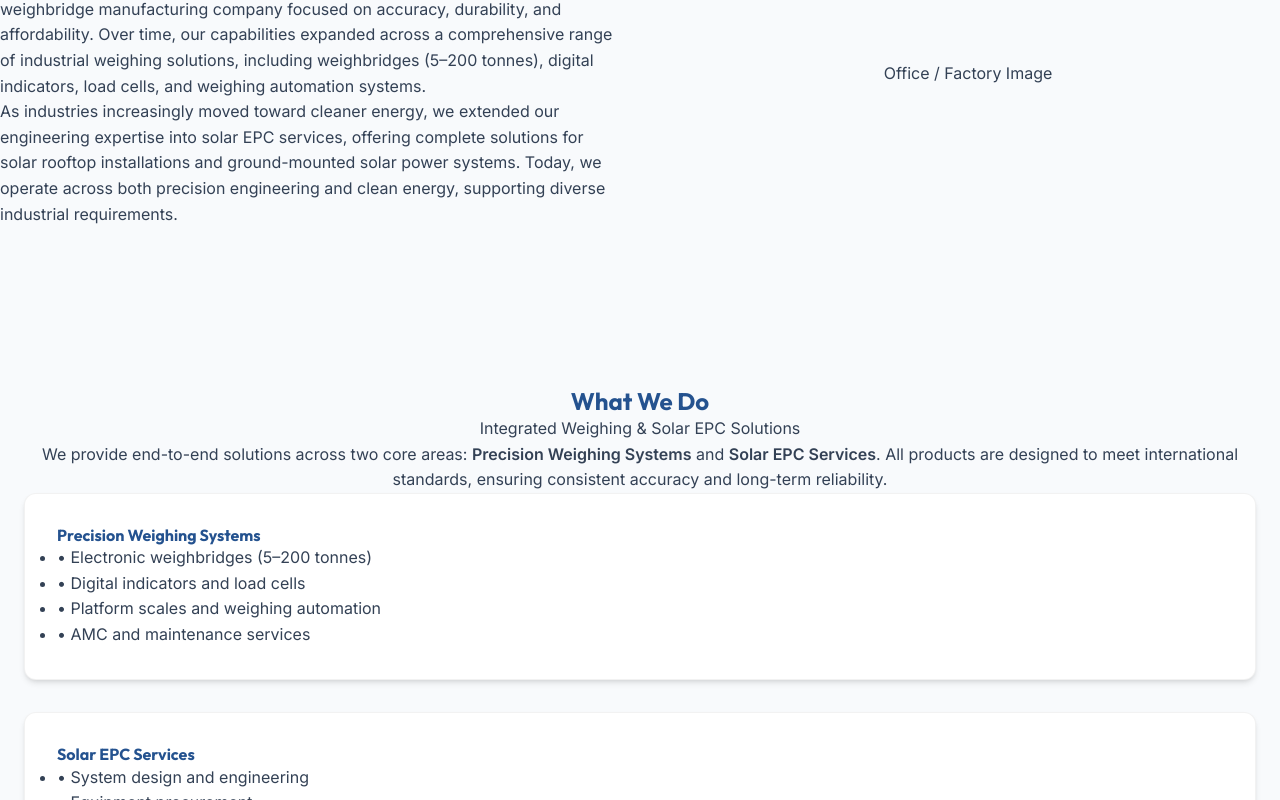
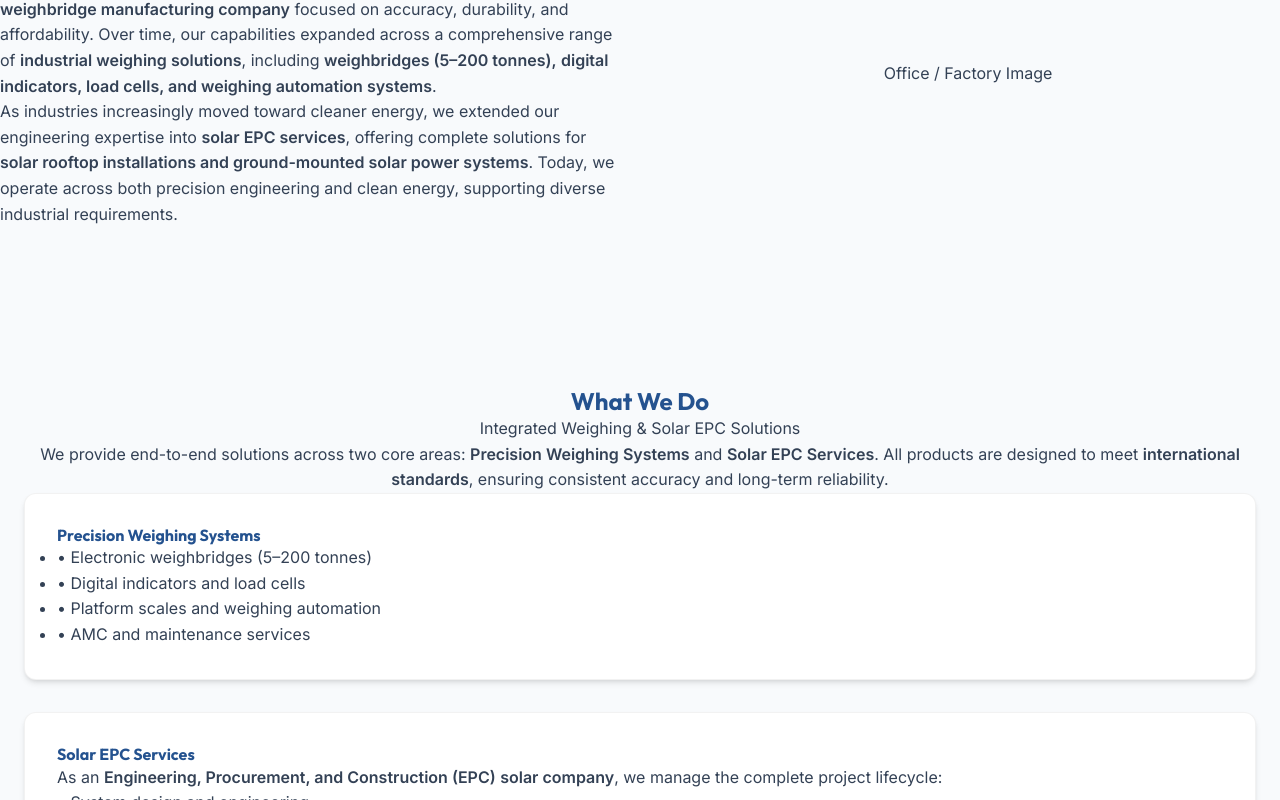
Before and after one commit to SoumilLathey/lwt-website, a React (Vite) app: page /about in a window 1280 px wide. Shown: the part 640-1440 px from the top of the page. Built offline with nearby package versions, Linux system fonts and the light colour scheme.

Commit message:
Add bold formatting to all content to match original document format

```diff
--- a/src/components/Contact.jsx
+++ b/src/components/Contact.jsx
@@ -75,7 +75,7 @@ const Contact = () => {
                 >
                     <div className="contact-info">
                         <h2>Let's Build the Right Solution for Your Business</h2>
-                        <p>Whether you're planning a solar installation, upgrading industrial weighing systems, or securing a maintenance contract, our team is ready to help.</p>
+                        <p>Whether you're planning a <strong>solar installation</strong>, upgrading <strong>industrial weighing systems</strong>, or securing a <strong>maintenance contract</strong>, <strong>our team is ready</strong> to help.</p>
 
                         <div className="info-item">
                             <div className="info-icon"><Phone size={20} /></div>
@@ -195,6 +195,7 @@ const Contact = () => {
                             ></textarea>
                         </div>
 
+
                         <button
                             type="submit"
                             className="btn btn-primary w-full justify-center"
@@ -202,7 +203,7 @@ const Contact = () => {
                         >
                             {loading ? 'Sending...' : (
                                 <>
-                                    Send Message <Send size={18} />
+                                    Get Expert Consultation <Send size={18} />
                                 </>
                             )}
                         </button>
--- a/src/components/Footer.jsx
+++ b/src/components/Footer.jsx
@@ -12,7 +12,7 @@ const Footer = () => {
                     <div className="footer-col footer-brand">
                         <h2 className="!m-0 text-xl mb-4">LWT</h2>
                         <p>
-                            Lathey Weigh Trix delivers precision-engineered weighing systems and efficient solar energy solutions that help businesses operate smarter, leaner, and more sustainably.
+                            Lathey Weigh Trix delivers <strong>precision-engineered weighing</strong> <strong>systems</strong> and <strong>efficient solar energy solutions</strong> that help businesses operate smarter, leaner, and more sustainably.
                         </p>
                         <div className="flex gap-4">
                             <a href="https://www.linkedin.com/in/hareelathey/" target="_blank" rel="noopener noreferrer" className="text-slate-400 hover:text-white transition-colors"><Linkedin size={20} /></a>
--- a/src/components/Hero.jsx
+++ b/src/components/Hero.jsx
@@ -42,7 +42,7 @@ const Hero = () => {
                         className="hero-description"
                         style={{ marginBottom: '1.5rem' }}
                     >
-                        Lathey Weigh Trix delivers industrial weighing systems and end-to-end solar EPC solutions built for accuracy, efficiency, and long-term performance. We help businesses streamline operations with high-precision weighbridges and digital scales, while enabling energy independence through solar rooftop installations and ground-mounted solar power systems.
+                        Lathey Weigh Trix delivers <strong>industrial weighing systems</strong> and <strong>end-to-end solar EPC solutions</strong> built for accuracy, efficiency, and long-term performance. We help businesses streamline operations with <strong>high-precision</strong> weighbridges and digital scales, while enabling energy independence through <strong>solar rooftop installations</strong> and <strong>ground-mounted solar power systems</strong>.
                     </motion.p>
 
                     <motion.p
--- a/src/components/Positioning.jsx
+++ b/src/components/Positioning.jsx
@@ -17,7 +17,7 @@ const Positioning = () => {
                         Engineering Solutions That <span className="text-secondary">Power Efficiency</span>
                     </h2>
                     <p className="positioning-description">
-                        We operate at the intersection of precision engineering and clean energy, serving industries that demand reliability, compliance, and performance at scale.
+                        We operate at the intersection of <strong>precision engineering</strong> and <strong>clean energy</strong>, serving industries that demand reliability, compliance, and performance at scale.
                     </p>
 
                     <div className="positioning-benefits">
--- a/src/components/Products.jsx
+++ b/src/components/Products.jsx
@@ -63,7 +63,7 @@ const Products = () => {
                         transition={{ delay: 0.2 }}
                         className="section-description"
                     >
-                        In high-volume industrial environments, inaccurate weighing leads to financial loss, compliance issues, and operational inefficiencies. Our weighing systems are engineered to eliminate these risks through robust design and consistent accuracy.
+                        In high-volume industrial environments, inaccurate weighing leads to <strong>financial loss, compliance issues, and operational inefficiencies</strong>. Our weighing systems are engineered to eliminate these risks through <strong>robust design and consistent accuracy</strong>.
                     </motion.p>
                 </div>
 
--- a/src/components/SolarSection.css
+++ b/src/components/SolarSection.css
@@ -100,6 +100,15 @@
     overflow: hidden;
     box-shadow: 0 20px 50px rgba(0, 0, 0, 0.3);
     border: 1px solid rgba(255, 255, 255, 0.1);
+}
+
+.solar-visual-text {
+    text-align: center;
+    color: white;
+    font-size: 18px;
+    line-height: 1.6;
+    margin-bottom: 24px;
+    padding: 0 20px;
 }
 
 .solar-image {
--- a/src/components/SolarSection.jsx
+++ b/src/components/SolarSection.jsx
@@ -36,7 +36,7 @@ const SolarSection = () => {
                         transition={{ delay: 0.2 }}
                         className="solar-description"
                     >
-                        We provide end-to-end solar EPC services, covering design, engineering, procurement, installation, and support for solar rooftop systems and ground-mounted solar power plants. Our solar solutions are designed for businesses looking to reduce electricity costs, improve energy reliability, and transition to sustainable power.
+                        We provide <strong>end-to-end solar EPC services</strong>, covering <strong>design, engineering, procurement, installation, and support</strong> for <strong>solar rooftop systems</strong> and <strong>ground-mounted solar power plants</strong>. Our solar solutions are designed for businesses looking to reduce electricity costs, improve energy reliability, and transition to sustainable power.
                     </motion.p>
 
                     <div className="benefits-grid">
@@ -93,6 +93,9 @@ const SolarSection = () => {
                     transition={{ delay: 0.2 }}
                     className="solar-image-wrapper"
                 >
+                    <p className="solar-visual-text">
+                        Power your operations with scalable, reliable solar energy solutions designed to perform efficiently over decades.
+                    </p>
                     <img src="/solar-epc.png" alt="Rooftop Solar Installation" className="solar-image" />
                 </motion.div>
             </div>
--- a/src/components/UserStories.jsx
+++ b/src/components/UserStories.jsx
@@ -109,7 +109,7 @@ const UserStories = () => {
                 <div className="user-stories-header">
                     <h2 className="user-stories-title">Client Success Stories</h2>
                     <p className="user-stories-subtitle">
-                        Our clients choose us for engineering expertise, dependable service, and long-term value creation across weighing systems and solar EPC projects.
+                        Our clients choose us for <strong>engineering expertise, dependable</strong> service, and <strong>long-term value creation</strong> across <strong>weighing systems and solar EPC</strong> projects.
                     </p>
                 </div>
 
--- a/src/pages/About.jsx
+++ b/src/pages/About.jsx
@@ -22,10 +22,10 @@ const About = () => {
                         <h2 className="text-secondary text-lg font-semibold mb-2">Our Story</h2>
                         <h3 className="text-3xl font-bold text-primary mb-4">25+ Years of Engineering Excellence</h3>
                         <p className="text-muted mb-4">
-                            Founded in 2000, Lathey Weigh Trix began as a specialized electronic weighbridge manufacturing company focused on accuracy, durability, and affordability. Over time, our capabilities expanded across a comprehensive range of industrial weighing solutions, including weighbridges (5–200 tonnes), digital indicators, load cells, and weighing automation systems.
+                            Founded in 2000, Lathey Weigh Trix began as a specialized <strong>electronic weighbridge manufacturing company</strong> focused on accuracy, durability, and affordability. Over time, our capabilities expanded across a comprehensive range of <strong>industrial weighing solutions</strong>, including <strong>weighbridges (5–200 tonnes),</strong> <strong>digital indicators, load cells, and weighing automation systems</strong>.
                         </p>
                         <p className="text-muted">
-                            As industries increasingly moved toward cleaner energy, we extended our engineering expertise into solar EPC services, offering complete solutions for solar rooftop installations and ground-mounted solar power systems. Today, we operate across both precision engineering and clean energy, supporting diverse industrial requirements.
+                            As industries increasingly moved toward cleaner energy, we extended our engineering expertise into <strong>solar EPC services</strong>, offering complete solutions for <strong>solar rooftop installations and ground-mounted solar power systems</strong>. Today, we operate across both precision engineering and clean energy, supporting diverse industrial requirements.
                         </p>
                     </motion.div>
                     <motion.div
@@ -49,7 +49,7 @@ const About = () => {
                         <h2 className="text-3xl font-bold text-primary mb-4">What We Do</h2>
                         <p className="text-muted mb-6">Integrated Weighing & Solar EPC Solutions</p>
                         <p className="text-muted">
-                            We provide end-to-end solutions across two core areas: <strong>Precision Weighing Systems</strong> and <strong>Solar EPC Services</strong>. All products are designed to meet international standards, ensuring consistent accuracy and long-term reliability.
+                            We provide end-to-end solutions across two core areas: <strong>Precision Weighing Systems</strong> and <strong>Solar EPC Services</strong>. All products are designed to meet <strong>international standards</strong>, ensuring consistent accuracy and long-term reliability.
                         </p>
                     </div>
 
@@ -77,6 +77,9 @@ const About = () => {
                             className="card"
                         >
                             <h4 className="text-xl font-bold mb-3 text-primary">Solar EPC Services</h4>
+                            <p className="text-muted mb-3">
+                                As an <strong>Engineering, Procurement, and Construction (EPC)</strong> <strong>solar company</strong>, we manage the complete project lifecycle:
+                            </p>
                             <ul className="text-muted space-y-2">
                                 <li>• System design and engineering</li>
                                 <li>• Equipment procurement</li>
@@ -104,7 +107,7 @@ const About = () => {
                     <div className="grid grid-cols-1 md:grid-cols-2 lg:grid-cols-3 gap-8">
                         {[
                             { icon: History, title: "25+ Years Experience", desc: "Over two decades of industry expertise and proven engineering solutions." },
-                            { icon: Target, title: "Engineering-Driven", desc: "Advanced manufacturing technology with skilled technical teams." },
+                            { icon: Target, title: "Engineering-Driven", desc: "<strong>Engineering-driven approach</strong> to every solution with advanced manufacturing technology." },
                             { icon: Users, title: "End-to-End Support", desc: "Complete lifecycle support from installation to maintenance." },
                             { icon: Award, title: "International Standards", desc: "Products designed to meet global quality and accuracy standards." },
                             { icon: Zap, title: "Cost-Effective", desc: "Solutions that deliver value without compromising on accuracy." },
@@ -140,6 +143,13 @@ const About = () => {
                             For us, precision is not just a requirement—it is the standard we build by.
                         </p>
                     </div>
+
+                    <div className="text-center mt-16 max-w-3xl mx-auto">
+                        <h3 className="text-2xl font-bold text-primary mb-4">Closing Statement</h3>
+                        <p className="text-muted text-lg">
+                            Lathey Weigh Trix continues to support industries with <strong>precision weighing systems</strong> and <strong>solar EPC solutions</strong> that enable <strong>efficient operations</strong> and a more sustainable future.
+                        </p>
+                    </div>
                 </div>
             </section>
         </div>
```
